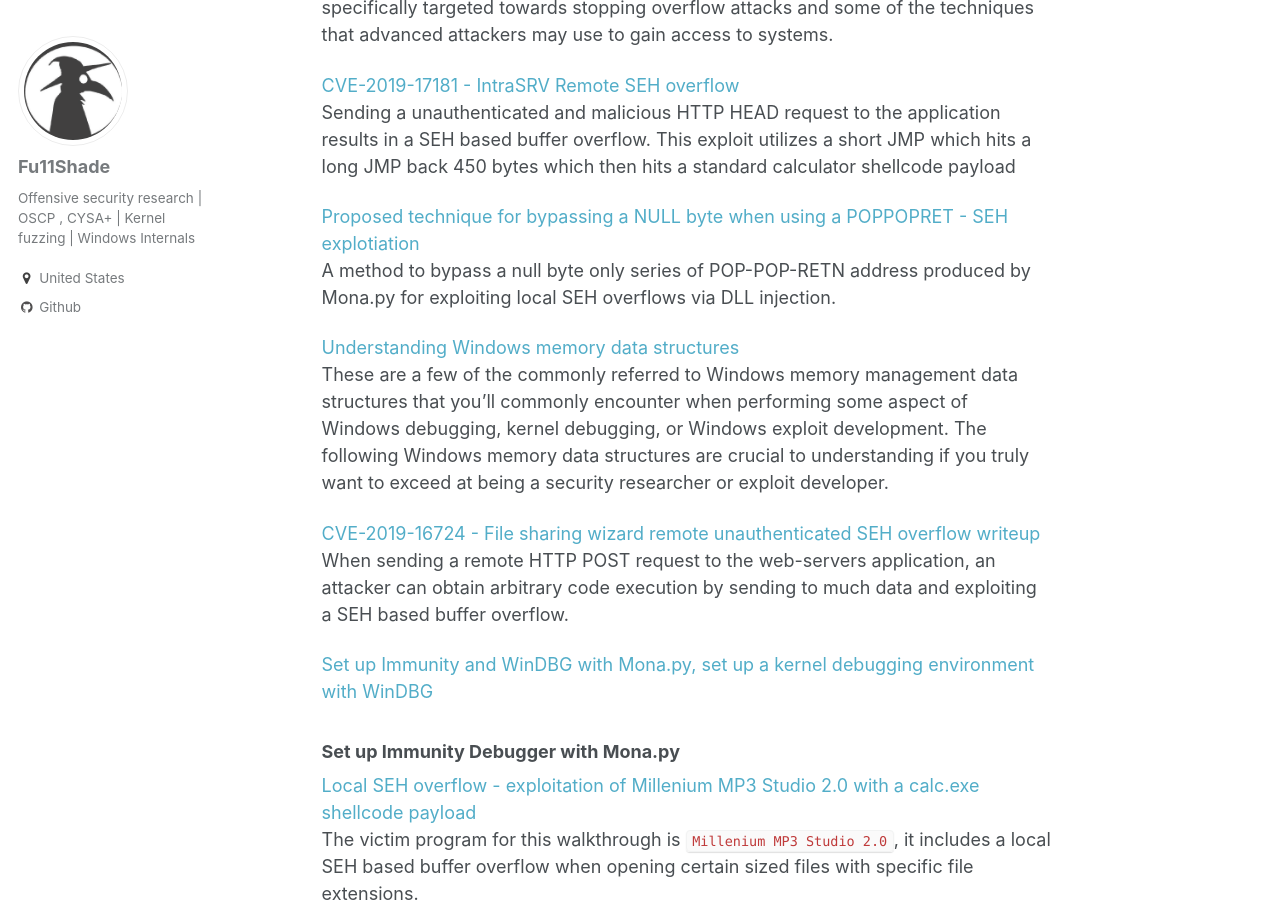
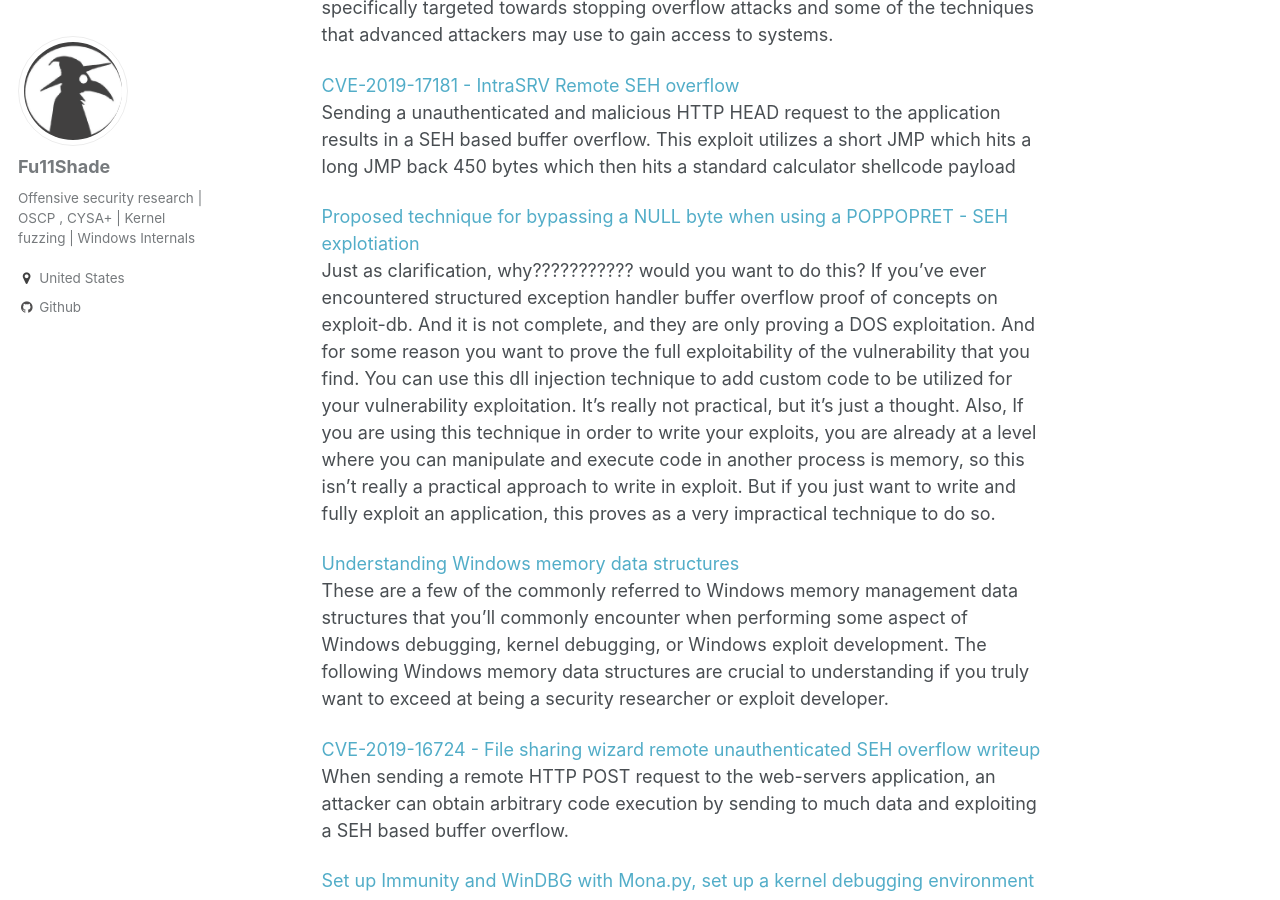
Before and after one commit to asdyxcyxc/FULLSHADE.github.io, a Jekyll site: the page built from _pages/posts.md, in a window 1280 px wide and 900 px high, scrolled down 4081 px. Built offline with Jekyll 4.4.1, drawn with Linux system fonts in a browser that asks for light colours.

Commit message:
Update 2019-12-19-nullbytebypass.md

```diff
--- a/_posts/2019-12-19-nullbytebypass.md
+++ b/_posts/2019-12-19-nullbytebypass.md
@@ -3,9 +3,9 @@ layout: single
 title: Proposed technique for bypassing a NULL byte when using a POPPOPRET - SEH explotiation
 ---
 
-A method to bypass a null byte only series of POP-POP-RETN address produced by Mona.py for exploiting local SEH overflows via DLL injection.
+Just as clarification, why???????????  would you want to do this? If you've ever encountered structured exception handler buffer overflow proof of concepts on exploit-db. And it is not complete, and they are only proving a DOS exploitation. And for some reason you want to prove the full exploitability of the vulnerability that you find. You can use this dll injection technique to add custom code  to be utilized for your vulnerability exploitation. It’s really not practical, but it’s just a thought. Also, If you are using this technique in order to write your exploits, you are already at a level where you can manipulate and execute code in another process is memory, so this isn't really a practical approach to write in exploit. But if you just want to write and fully exploit an application, this proves as a very impractical technique to do so.
 
-[Whitepaper publication](https://www.exploit-db.com/docs/47833)
+[Whitepaper publication](https://www.exploit-db.com/docs/47833) <- lol
 
 ----
 
```
